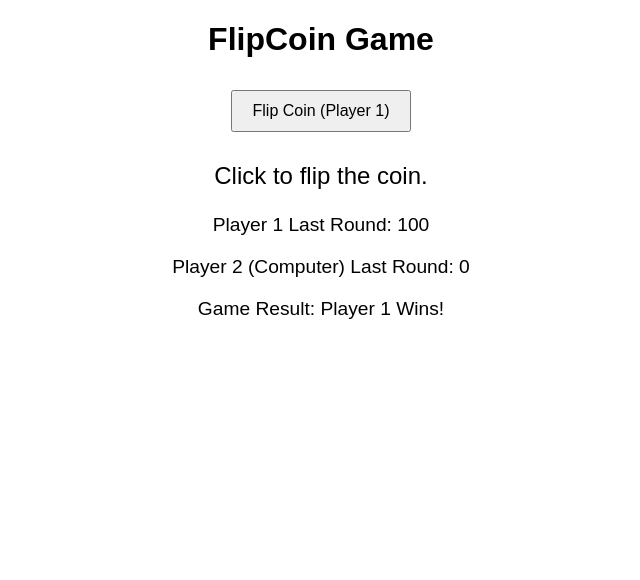
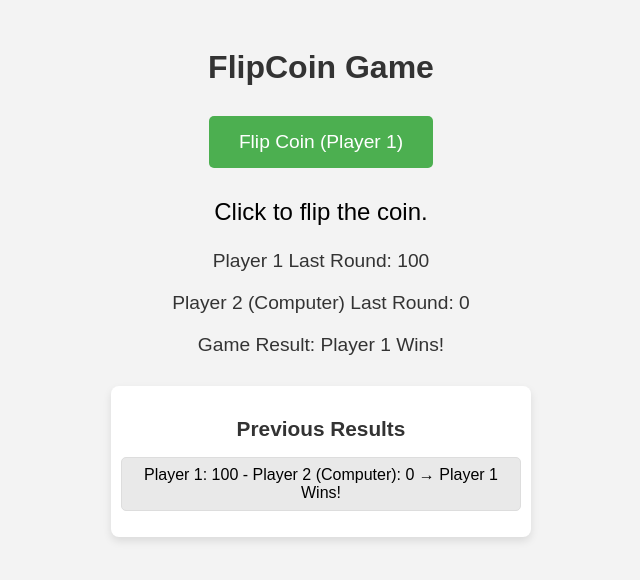
Before and after one commit to Forgive62/dice-game-s1, a plain HTML site: page coinflip.html in a window 1280 px wide. Both pictures are taken after a click on the button "Flip Coin (Player 1)". Shown: the whole page, without its empty margins (319-959 px from the left). Drawn offline with Linux system fonts and the light colour scheme.

Commit message:
Update coinflip.html

```diff
--- a/coinflip.html
+++ b/coinflip.html
@@ -5,13 +5,72 @@
     <meta name="viewport" content="width=device-width, initial-scale=1.0">
     <title>FlipCoin Game</title>
     <style>
-        body { text-align: center; font-family: Arial, sans-serif; }
-        #result { margin-top: 20px; font-size: 1.5em; }
-        button { padding: 10px 20px; font-size: 1em; cursor: pointer; margin: 10px; }
-        .player-result { margin-top: 20px; font-size: 1.2em; }
+        body {
+            text-align: center;
+            font-family: Arial, sans-serif;
+            background-color: #f3f3f3;
+            padding: 20px;
+        }
+        h1 {
+            color: #333;
+            margin-bottom: 20px;
+        }
+        button {
+            padding: 15px 30px;
+            font-size: 1.2em;
+            cursor: pointer;
+            background-color: #4CAF50;
+            color: white;
+            border: none;
+            border-radius: 5px;
+            margin: 10px;
+            transition: background-color 0.3s ease;
+        }
+        button:hover {
+            background-color: #45a049;
+        }
+        .player-result {
+            margin-top: 20px;
+            font-size: 1.2em;
+            color: #333;
+        }
+        #result {
+            font-size: 1.5em;
+            margin-top: 20px;
+        }
+        .history {
+            margin-top: 30px;
+            padding: 10px;
+            background-color: #fff;
+            border-radius: 8px;
+            box-shadow: 0 4px 8px rgba(0, 0, 0, 0.1);
+            max-width: 400px;
+            margin-left: auto;
+            margin-right: auto;
+        }
+        .history h3 {
+            margin-bottom: 15px;
+            font-size: 1.3em;
+            color: #333;
+        }
+        .history ul {
+            list-style-type: none;
+            padding: 0;
+        }
+        .history li {
+            padding: 8px;
+            background-color: #f9f9f9;
+            border: 1px solid #ddd;
+            margin-bottom: 5px;
+            border-radius: 5px;
+        }
+        .history li:nth-child(odd) {
+            background-color: #e9e9e9;
+        }
     </style>
 </head>
 <body>
+
     <h1>FlipCoin Game</h1>
     <button onclick="flipCoin()">Flip Coin (Player 1)</button>
 
@@ -20,11 +79,19 @@
     <div class="player-result" id="player2-result">Player 2 (Computer) Last Round: -</div>
     <div class="player-result" id="game-result">Game Result: -</div>
 
+    <div class="history">
+        <h3>Previous Results</h3>
+        <ul id="history-list">
+            <!-- History results will be displayed here -->
+        </ul>
+    </div>
+
     <script>
         let player1Result = null;
         let player2Result = null;
         let player1Flipped = false;
         let player2Flipped = false;
+        let history = [];
 
         function flipCoin() {
             // Player 1's turn to flip
@@ -53,12 +120,31 @@
 
                     document.getElementById("game-result").innerText = "Game Result: " + gameOutcome;
 
+                    // Add the round result to history
+                    history.push(`Player 1: ${player1Result} - Player 2 (Computer): ${player2Result} → ${gameOutcome}`);
+                    updateHistory();
+
                     // Reset for the next round
                     player1Flipped = false;
                     player2Flipped = false;
                 }
             }, 1000); // Delay for Player 2 flip for smooth gameplay
         }
+
+        // Update the history list in the UI
+        function updateHistory() {
+            const historyList = document.getElementById("history-list");
+            historyList.innerHTML = ''; // Clear current history
+
+            // Display the last 5 results
+            let historyToDisplay = history.slice(-5);
+            historyToDisplay.forEach(result => {
+                const li = document.createElement("li");
+                li.textContent = result;
+                historyList.appendChild(li);
+            });
+        }
     </script>
+
 </body>
 </html>
```
